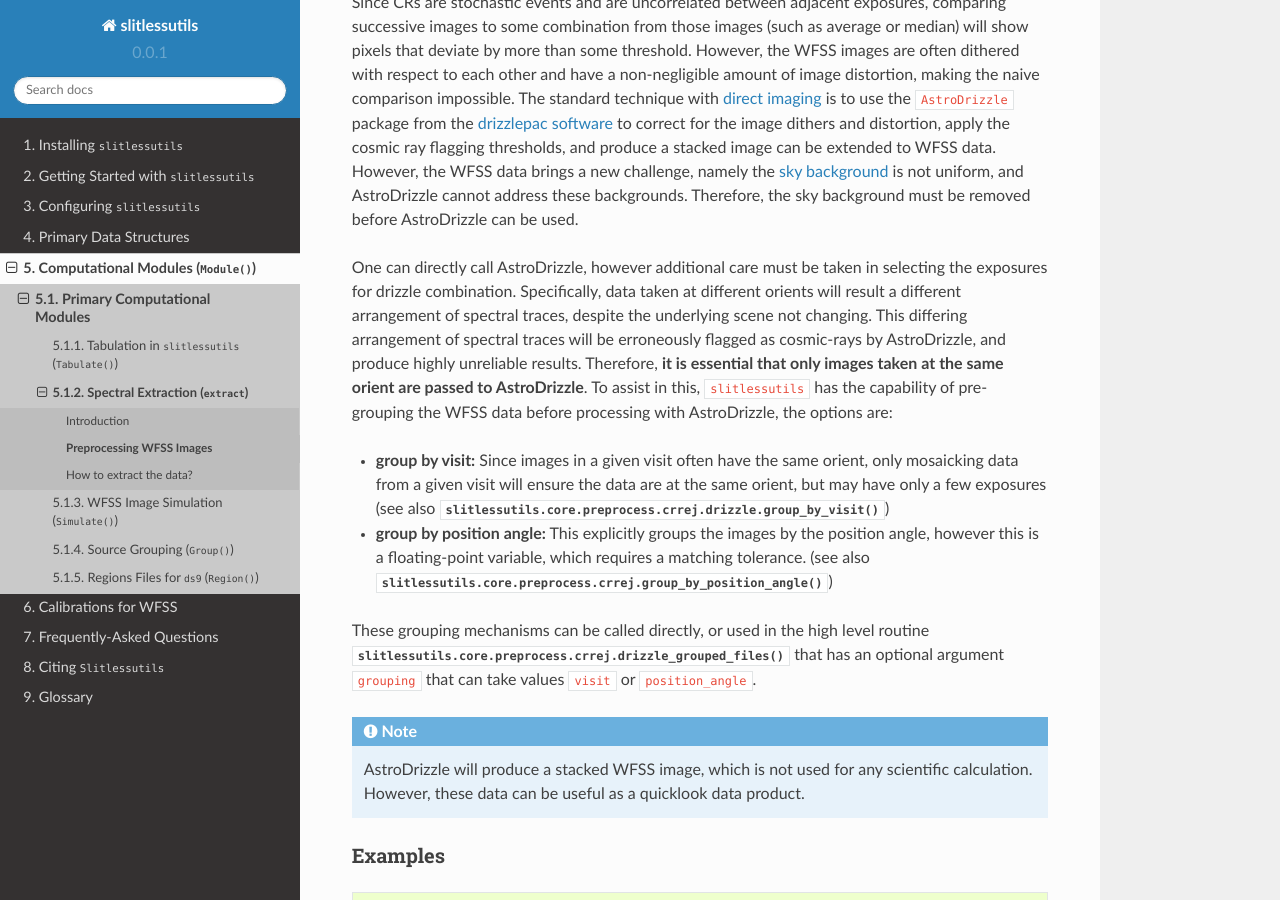
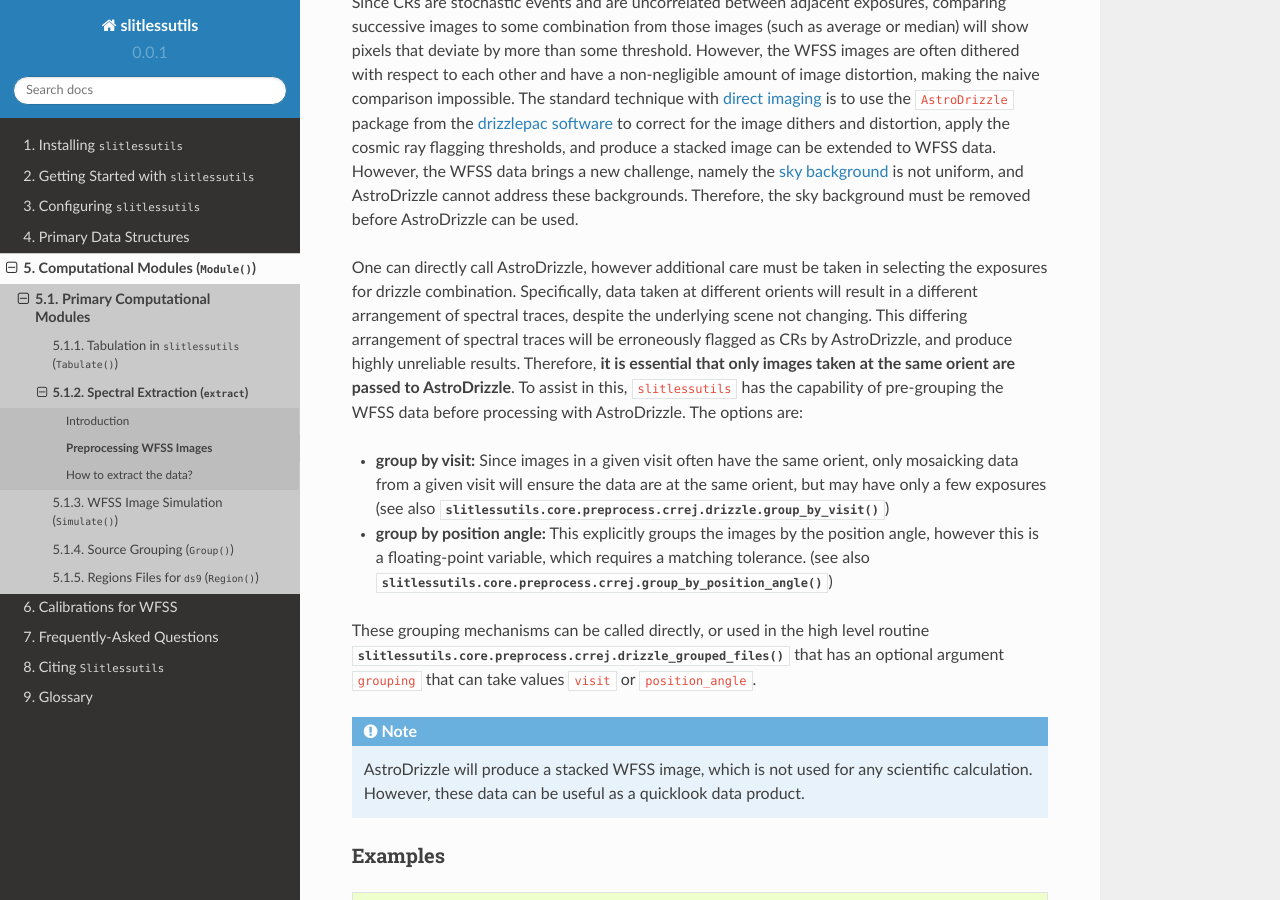
Before and after one commit to spacetelescope/slitlessutils, a Sphinx documentation site: the page built from docs/cosmicrays.rst, in a window 1280 px wide and 900 px high, scrolled down 2523 px. Built offline with Sphinx 7.4.7 and the Read the Docs theme 2.0.0, drawn with Linux system fonts in a browser that asks for light colours; the version number is read from the project's files by our own code.

Commit message:
Update docs/cosmicrays.rst
Co-authored-by: Ricky O'Steen <39831871+rosteen@users.noreply.github.com>

```diff
--- a/docs/cosmicrays.rst
+++ b/docs/cosmicrays.rst
@@ -94,7 +94,7 @@ AstroDrizzle Cosmic Ray flagging
 
 Since CRs are stochastic events and are uncorrelated between adjacent exposures, comparing successive images to some combination from those images (such as average or median) will show pixels that deviate by more than some threshold.  However, the WFSS images are often dithered with respect to each other and have a non-negligible amount of image distortion, making the naive comparison impossible.  The standard technique with :term:`direct imaging` is to use the ``AstroDrizzle`` package from the `drizzlepac software <https://drizzlepac.readthedocs.io/en/latest/>`_ to correct for the image dithers and distortion, apply the cosmic ray flagging thresholds, and produce a stacked image can be extended to WFSS data.  However, the WFSS data brings a new challenge, namely the :doc:`sky background <background>` is not uniform, and AstroDrizzle cannot address these backgrounds.  Therefore, the sky background must be removed before AstroDrizzle can be used.
 
-One can directly call AstroDrizzle, however additional care must be taken in selecting the exposures for drizzle combination.  Specifically, data taken at different orients will result a different arrangement of spectral traces, despite the underlying scene not changing.  This differing arrangement of spectral traces will be erroneously flagged as cosmic-rays by AstroDrizzle, and produce highly unreliable results.  Therefore, **it is essential that only images taken at the same orient are passed to AstroDrizzle**.  To assist in this, ``slitlessutils`` has the capability of pre-grouping the WFSS data before processing with AstroDrizzle, the options are:
+One can directly call AstroDrizzle, however additional care must be taken in selecting the exposures for drizzle combination.  Specifically, data taken at different orients will result in a different arrangement of spectral traces, despite the underlying scene not changing.  This differing arrangement of spectral traces will be erroneously flagged as CRs by AstroDrizzle, and produce highly unreliable results.  Therefore, **it is essential that only images taken at the same orient are passed to AstroDrizzle**.  To assist in this, ``slitlessutils`` has the capability of pre-grouping the WFSS data before processing with AstroDrizzle. The options are:
 
 * **group by visit:** Since images in a given visit often have the same orient, only mosaicking data from a given visit will ensure the data are at the same orient, but may have only a few exposures (see also :func:`slitlessutils.core.preprocess.crrej.drizzle.group_by_visit()`)
 
```
